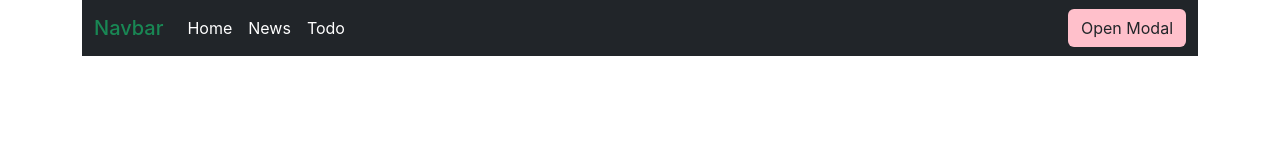
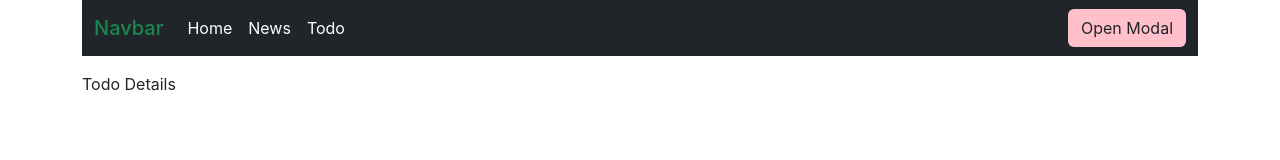
Before and after one commit to VadimKorobec/react-api, a React (Create React App) app: page /todo/1 in a window 1280 px wide. Shown: the top 160 px of the page. Built offline with nearby package versions, Linux system fonts and the light colour scheme.

Commit message:
Update TodoDetails.jsx

```diff
--- a/src/components/TodoItem/TodoDetails.jsx
+++ b/src/components/TodoItem/TodoDetails.jsx
@@ -1,3 +1,6 @@
+import { useParams } from 'react-router-dom';
+
 export const TodoDetails = () => {
-  return <></>;
+  useParams();
+  return <>Todo Details</>;
 };
```
